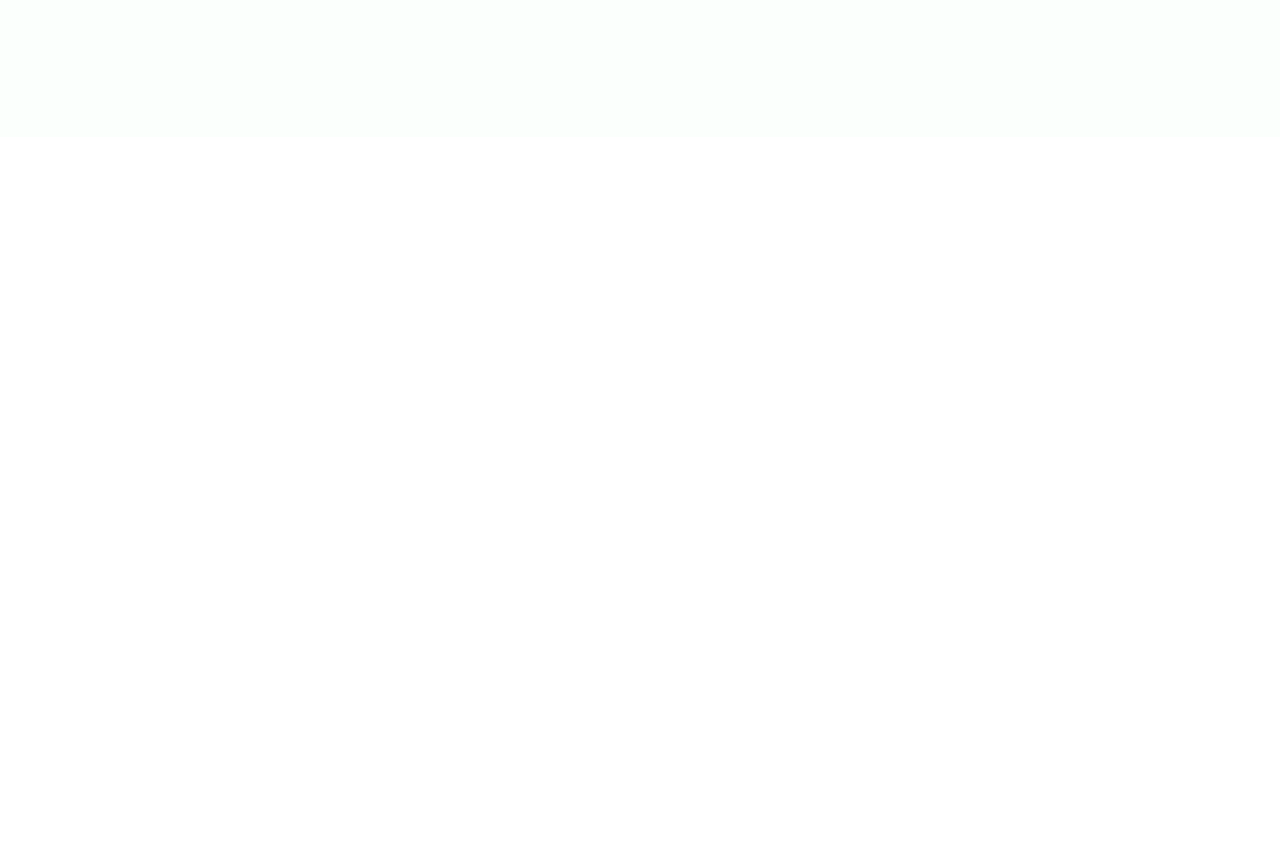
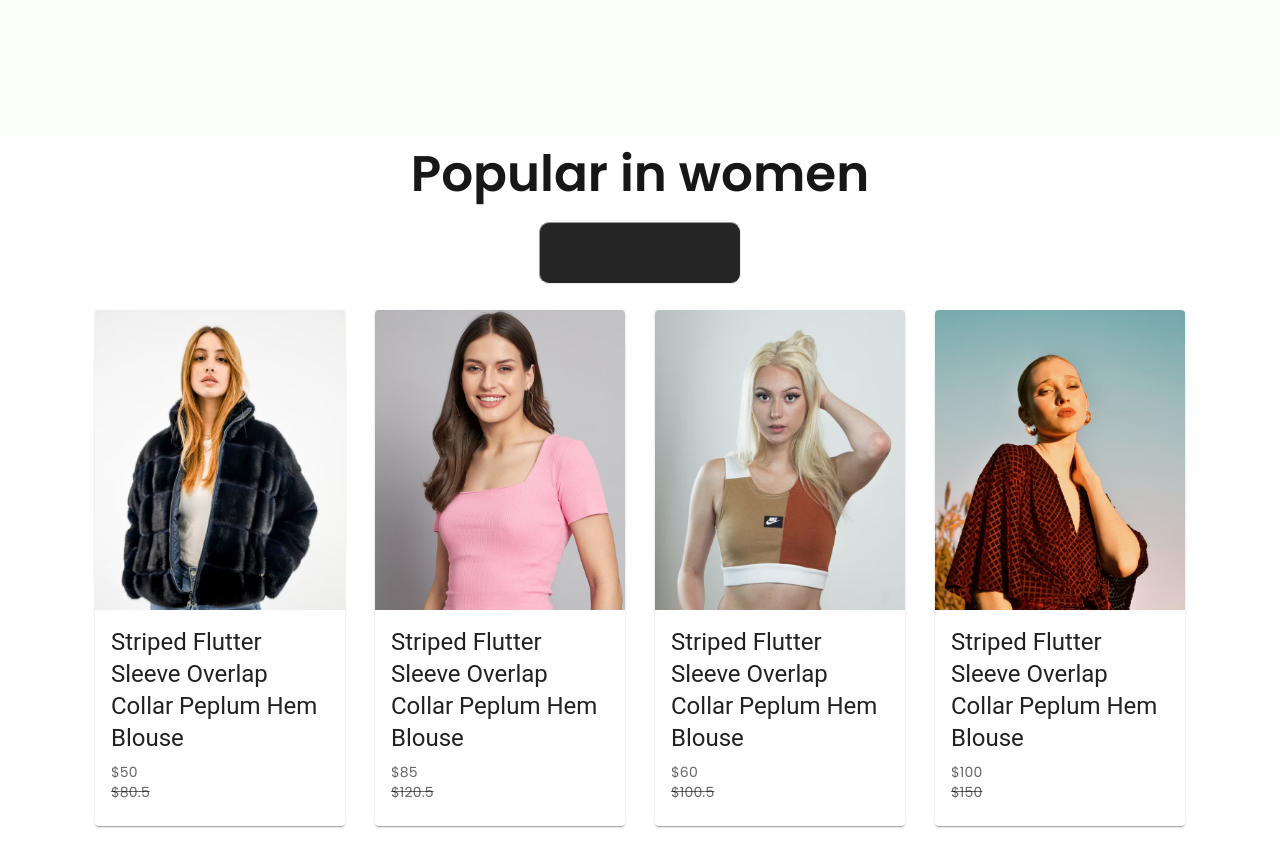
Before and after one commit to Youbraj0210/React_E-commerce, a React (Vite) app: page / in a window 1280 px wide. Shown: the part 760-1617 px from the top of the page. Before the commit the page ends 897 px from the top, so only its background shows below. Built offline with nearby package versions, Linux system fonts and the light colour scheme.

Commit message:
created the item and popular item component

```diff
--- a/src/Pages/Shop.jsx
+++ b/src/Pages/Shop.jsx
@@ -1,10 +1,12 @@
 import React from 'react'
 import { Hero } from '../components/Hero/Hero'
+import { Popular } from '../components/Popular/Popular'
 
 export const Shop = () => {
   return (
     <div>
         <Hero/>
+        <Popular/>
     </div>
   )
 }
--- /dev/null
+++ b/src/components/Items/Items.jsx
@@ -0,0 +1,29 @@
+import React from "react";
+import "./Item.css";
+import Card from "@mui/material/Card";
+import CardContent from "@mui/material/CardContent";
+import CardMedia from "@mui/material/CardMedia";
+import Typography from "@mui/material/Typography";
+
+export const Items = (props) => {
+  return (
+    <div className="Item">
+      <Card sx={{ maxWidth: 250 }}>
+        <CardMedia
+          sx={{ height: 300 }}
+          image={props.image}
+          title="green iguana"
+        />
+        <CardContent>
+          <Typography gutterBottom variant="h5" component="div">
+            {props.name}
+          </Typography>
+          <Typography variant="body2" color="text.secondary" component="span">
+            <p>${props.new_price}</p>
+            <p style={{textDecoration:"line-through"}}>${props.old_price}</p>
+          </Typography>
+        </CardContent>
+      </Card>
+    </div>
+  );
+};
--- /dev/null
+++ b/src/components/Popular/Popular.css
@@ -0,0 +1,27 @@
+.Popular{
+    display: flex;
+    flex-direction: column;
+    align-items: center;
+    gap: 10px;
+    height: 90vh;
+}
+
+.Popular h1{
+    color: #171717;
+    font-size: 50px;
+    font-style: 500;
+}
+
+.Popular hr{
+    width: 200px;
+    height: 60px;
+    border-radius: 10px;
+    background: #252525;
+}
+
+.Popular-item{
+    display: flex;
+    margin-top:1rem ;
+    justify-content: space-around;
+    gap: 30px;
+}
--- /dev/null
+++ b/src/components/Popular/Popular.jsx
@@ -0,0 +1,18 @@
+import React from "react";
+import "./Popular.css";
+import data_product from "../assets/data.js";
+import { Items } from "../Items/Items";
+
+export const Popular = () => {
+  return (
+    <div className="Popular">
+      <h1>Popular in women</h1>
+      <hr />
+      <div className="Popular-item">
+        {data_product.map((prod) => (
+          <Items key={prod.id} id={prod.id} name={prod.name} image={prod.image} new_price={prod.new_price} old_price={prod.old_price} />
+        ))}
+      </div>
+    </div>
+  );
+};
```
Also changed, not shown: src/components/Items/Item.css (added).
